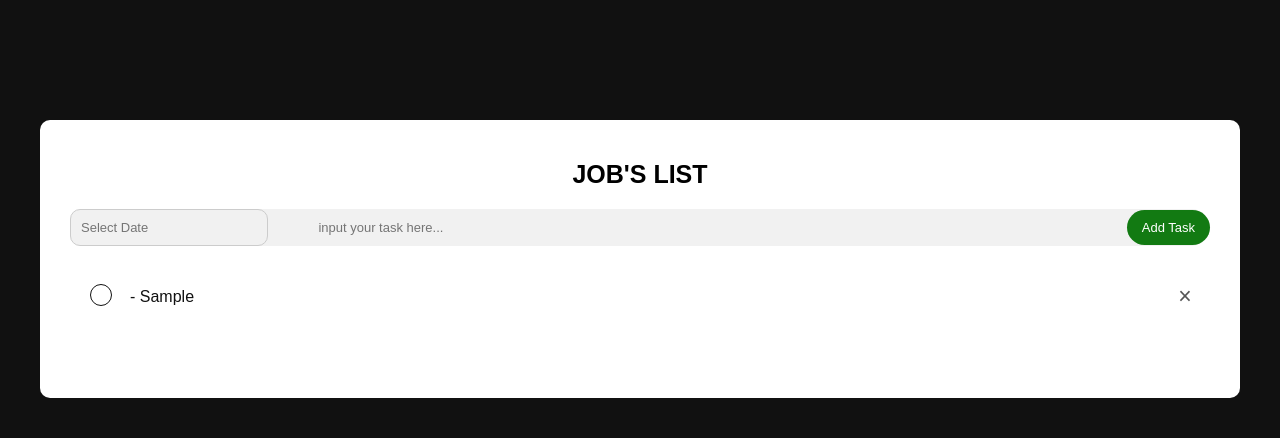
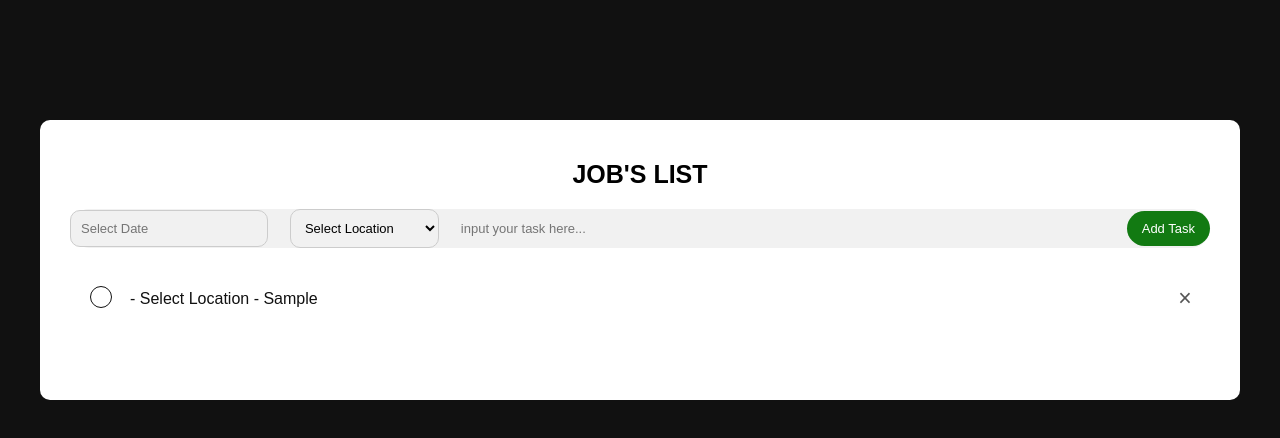
Before and after one commit to Aspix84/ToDo, a website with bundled scripts: page index.html in a window 1280 px wide. Both pictures are taken after typing "Sample" into the empty fields and a click on the button "Add Task". Built offline with nearby package versions, Linux system fonts and the light colour scheme.

Commit message:
add list of users locations

```diff
--- a/index.html
+++ b/index.html
@@ -18,6 +18,20 @@
             </div>
             <div class="todo__row">
                 <input class="flatpickr flatpickr-input active datePickerFl" type="text" name="" id="datePicker" placeholder="Select Date" >
+                <select id="Location" class="LocationList">
+                    <option value="" disabled selected>Select Location</option>
+                    <option value="Administration">Administration</option>
+                        <optgroup label="ground floor">
+                            <option value="glavvrach">Plitkin</option>
+                            <option value="nachmed">Mihail Ivanovich</option>
+                            <option value="labaratories">Labs</option>
+                            <option value="secretary">Secretar</option>
+                            <option value="lfk">LFK</option>
+
+                        </optgroup>
+                    <option value="Poliklinika">Poliklinika</option>
+                    <option value="Hospital">7-fl building</option>
+                </select>
                 <input type="text" placeholder="input your task here..." class="todo__input">
                 <button class="todo__btn">Add Task</button>
             </div>
--- a/script.js
+++ b/script.js
@@ -5,6 +5,8 @@ const todoList = document.querySelector('.todo__list')
 const todoBtn = document.querySelector('.todo__btn')
 const todoListItem = document.querySelector('.todo__list li')
 const msg = document.querySelector('.message')
+const locationList = document.querySelector('.LocationList')
+const selectedOption = getSelectedOption();
 
 // const flatpickr = require("flatpickr");
 // import flatpickr from "flatpickr";
@@ -16,7 +18,7 @@ todoBtn.addEventListener('click', ()=> {
         msg.innerHTML = "Введите задачу"
         msg.className="error"
     }else{
-        todoList.innerHTML += `<li>${datePicker.value} - ${todoInput.value}<span>\u00d7</span></li>`
+        todoList.innerHTML += `<li>${datePicker.value} - ${getSelectedOption()} - ${todoInput.value}<span>\u00d7</span></li>`
         todoInput.value = ""
          msg.className=""
          msg.innerHTML=""
@@ -34,6 +36,16 @@ todoList.addEventListener('click', (event)=>{
     }
 })
 
+locationList.addEventListener('change', getSelectedOption)
+
+function getSelectedOption() {
+  const dropdown = document.getElementById("Location");
+  const selectedValue = dropdown.value;
+  const selectedText = dropdown.options[dropdown.selectedIndex].text;
+//   console.log("Selected Value:", selectedValue);
+  return selectedText;
+}
+
 function saveData(){
     localStorage.setItem('data', todoList.innerHTML)
 }
--- a/style.css
+++ b/style.css
@@ -53,10 +53,10 @@ ul {
     font-size: 13px;
     border: none;
     outline: none;
-    min-width: 70%;
+    min-width: 60%;
 }
 
-.datePickerFl{
+.datePickerFl, .LocationList{
     /* background-color: transparent; */
     background-color: #f1f1f1;
     padding: 10px;
@@ -65,6 +65,10 @@ ul {
     border: 1px solid #ccc;
     outline: none;
     max-width: 20%;
+}
+
+.LocationList{
+    margin-left: 20px;
 }
 
 .todo__btn {
```
